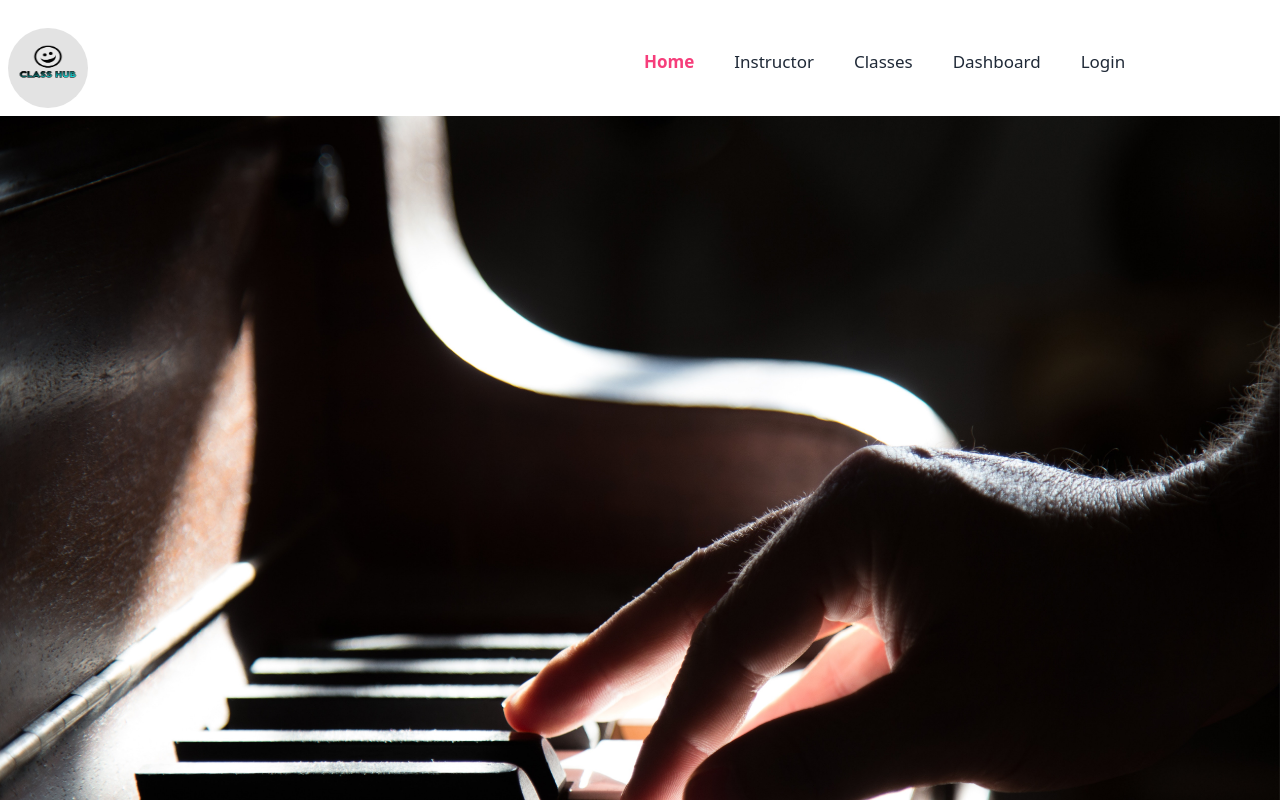
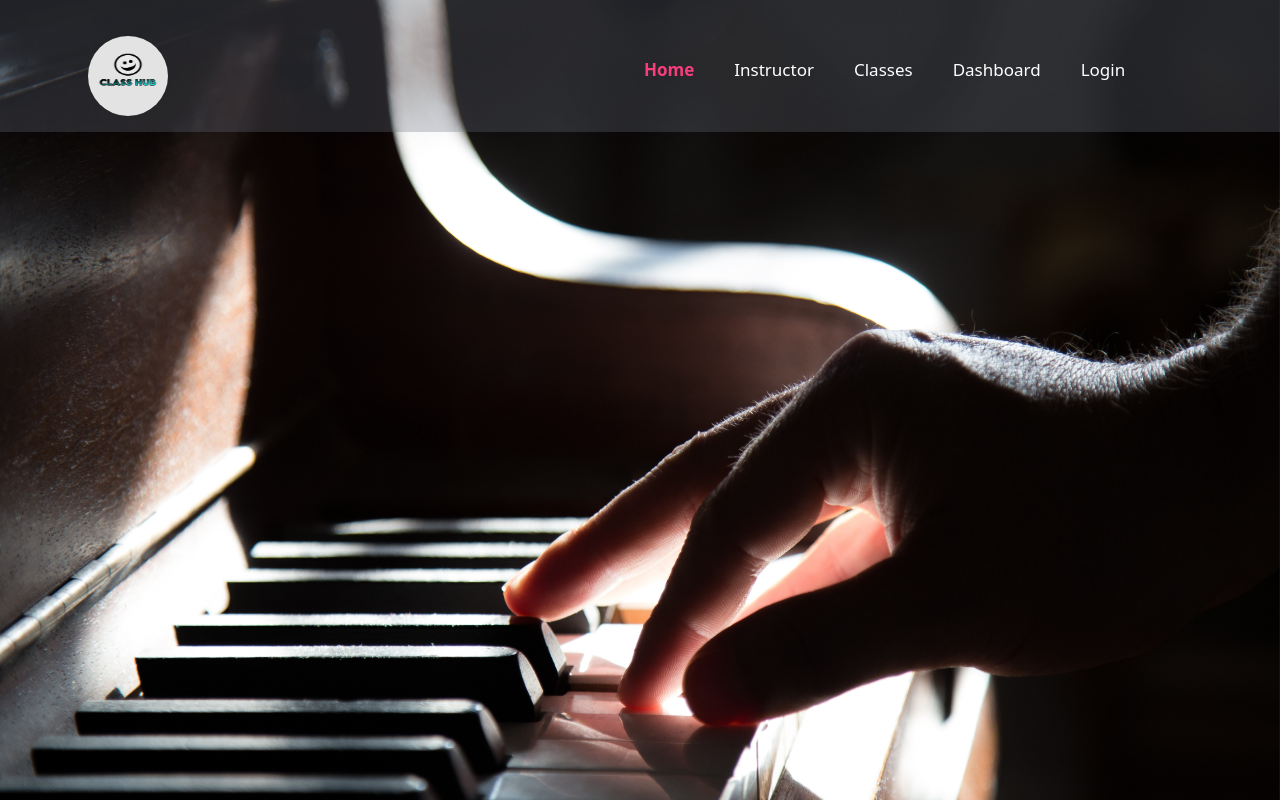
Before and after one commit to Mehetaj/summer-camp-client, a React app: page / in a window 1280 px wide. Shown: the top 800 px of the page. Built offline with nearby package versions, Linux system fonts and the light colour scheme; no server answers; the HTML template or start-up script is replaced by a standard one.

Commit message:
banner style added

```diff
--- a/src/Pages/Home/Banner/Banner.jsx
+++ b/src/Pages/Home/Banner/Banner.jsx
@@ -20,16 +20,16 @@ const Banner = () => {
                 className="mySwiper"
             >
                 <SwiperSlide>
-                    <img src={img1} alt="" />
+                    <img className='w-full' src={img1} alt="" />
                 </SwiperSlide>
                 <SwiperSlide>
-                    <img src={img2} alt="" />
+                    <img className='w-full' src={img2} alt="" />
                 </SwiperSlide>
                 <SwiperSlide>
-                    <img src={img3} alt="" />
+                    <img className='w-full' src={img3} alt="" />
                 </SwiperSlide>
                 <SwiperSlide>
-                    <img src={img4} alt="" />
+                    <img className='w-full' src={img4} alt="" />
                 </SwiperSlide>
             </Swiper>
         </div>
--- a/src/Pages/Shared/Navbar/Navbar.jsx
+++ b/src/Pages/Shared/Navbar/Navbar.jsx
@@ -33,18 +33,18 @@ const Navbar = () => {
 
   </>
   return (
-    <div>
-      <div className="navbar bg-base-100">
+    <div className='text-white bg-gray-500 container lg:px-20 navbar z-10 fixed bg-opacity-30'>
+      <div className="navbar">
         <div className="navbar-start">
           <div className="dropdown">
             <label tabIndex={0} className="btn btn-ghost lg:hidden">
               <svg xmlns="http://www.w3.org/2000/svg" className="h-5 w-5" fill="none" viewBox="0 0 24 24" stroke="currentColor"><path strokeLinecap="round" strokeLinejoin="round" strokeWidth="2" d="M4 6h16M4 12h8m-8 6h16" /></svg>
             </label>
-            <ul tabIndex={0} className="menu menu-sm dropdown-content mt-3 p-2 shadow bg-base-100 rounded-box w-52">
+            <ul tabIndex={0} className="menu menu-sm dropdown-content mt-3 bg-gray-400 bg-opacity-40 p-2 shadow  rounded-box w-52">
               {navItems}
             </ul>
           </div>
-          <img className='w-20 rounded-full h-20 mt-5' src={logo} alt="" />
+          <img className='w-10 h-10 lg:w-20 rounded-full lg:h-20 mt-5' src={logo} alt="" />
         </div>
         <div className="navbar-center hidden lg:flex">
           <ul className="menu menu-horizontal px-1">
```
